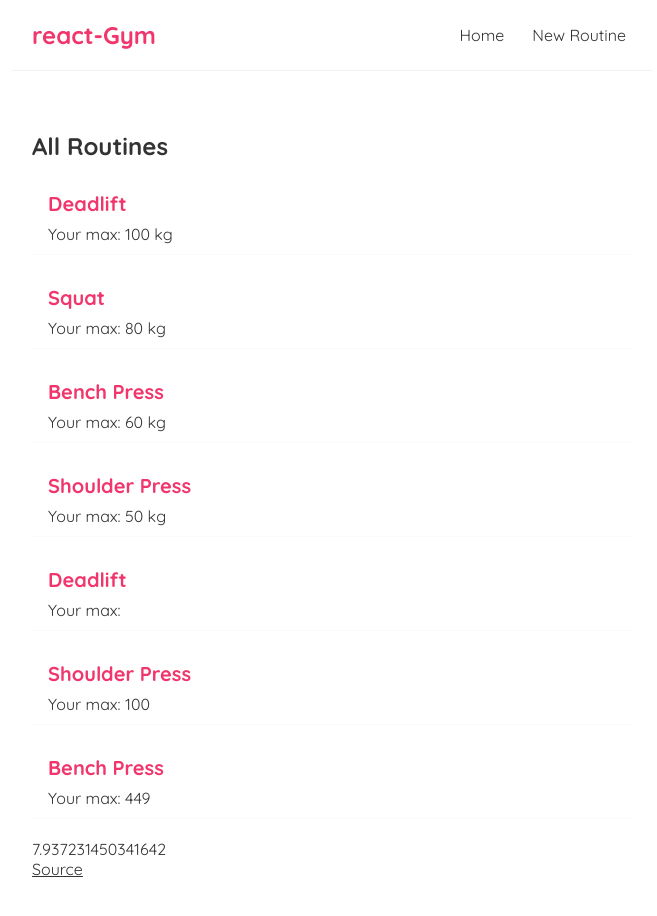
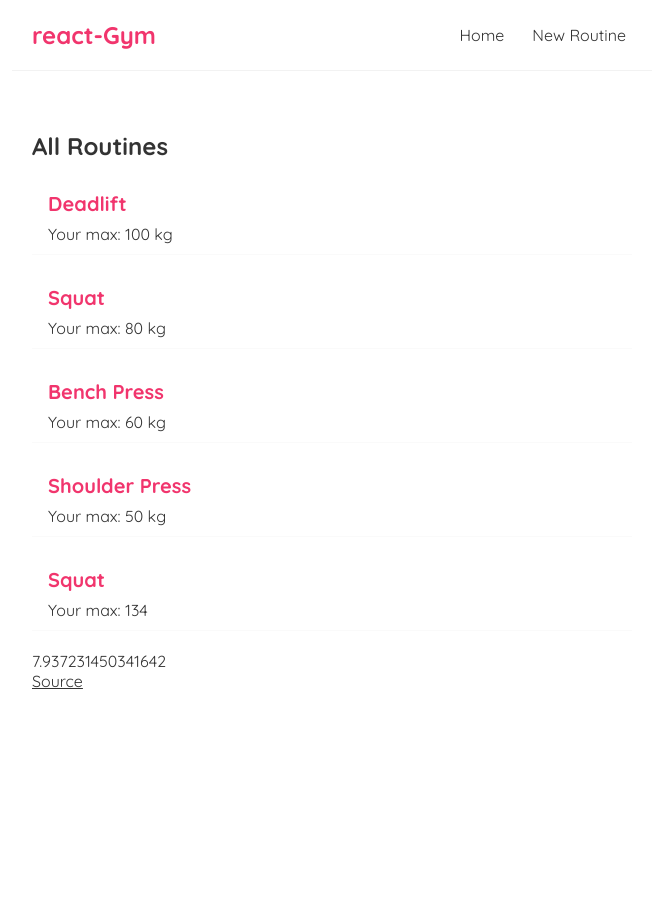
Before and after one commit to reddygtvs/reactGym, a React (Create React App) app in the folder react-gym/: page / in a window 1280 px wide. Shown: the top 916 px of the page, without its empty margins (308-965 px from the left). After the commit the page ends 800 px from the top, so only its background shows below. Built offline with nearby package versions, Linux system fonts and the light colour scheme; data requests are answered from the project's data file.

Commit message:
redirect when submitted

```diff
--- a/react-gym/data/db.json
+++ b/react-gym/data/db.json
@@ -25,22 +25,10 @@
       "id": 4
     },
     {
-      "maxWeight": "54",
-      "maxReps": "3",
-      "exercise": "Deadlift",
+      "exercise": "Squat",
+      "weight": "134",
+      "reps": "43",
       "id": 5
-    },
-    {
-      "exercise": "Shoulder Press",
-      "weight": "100",
-      "reps": "199",
-      "id": 6
-    },
-    {
-      "exercise": "Bench Press",
-      "weight": "449",
-      "reps": "1",
-      "id": 7
     }
   ]
 }
--- a/react-gym/src/Create.js
+++ b/react-gym/src/Create.js
@@ -1,11 +1,11 @@
 import { useState } from "react";
-
+import { useHistory } from 'react-router-dom';
 const Create = () => {
     const [weight, setWeight] = useState('');
     const [reps, setReps] = useState('');
     const [exercise, setExercise] = useState('');
     const [isPending, setIsPending] = useState(false);
-
+    const history = useHistory();
 
     const handleSubmit = (e) =>{
         e.preventDefault();
@@ -20,6 +20,7 @@ const Create = () => {
         }).then(() => {
             console.log('new routine added')
             setIsPending(false);
+            history.push('/')
         })
         // console.log(routine);
     }
```
